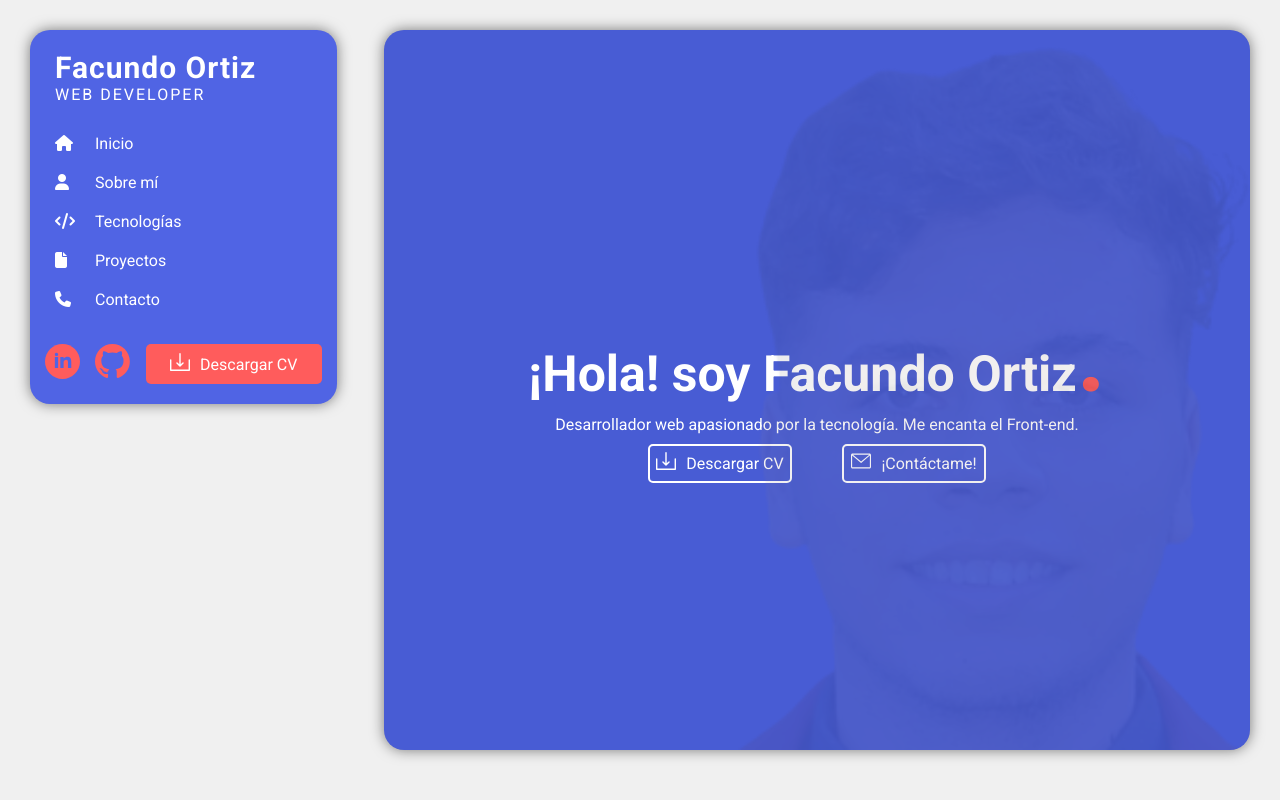
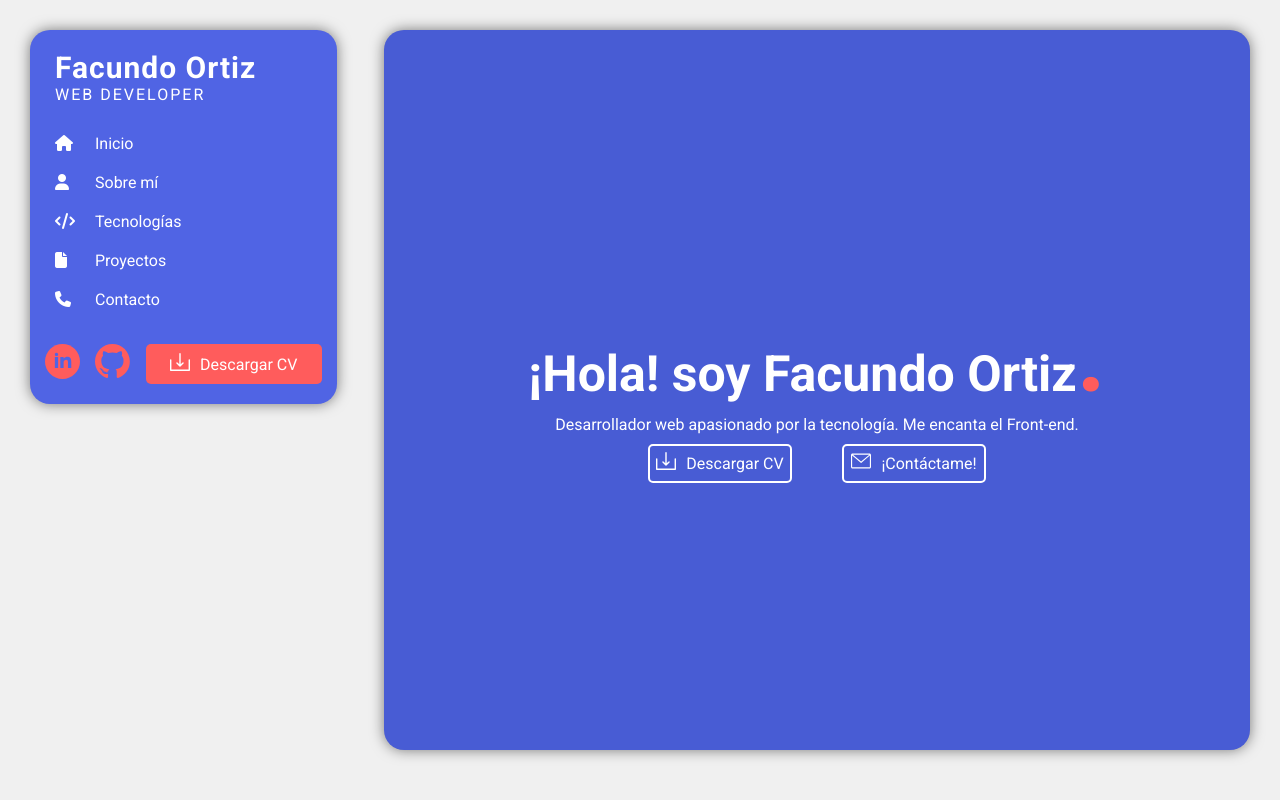
Before and after one commit to FakuOrtiz/portfolio, a React (Vite) app: page / in a window 1280 px wide. Shown: the top 800 px of the page. Built offline with nearby package versions, Linux system fonts and the light colour scheme.

Commit message:
eliminated img home

```diff
--- a/src/components/homeCard/Home.jsx
+++ b/src/components/homeCard/Home.jsx
@@ -1,6 +1,5 @@
 import React from "react";
 import styles from "./Home.module.css";
-import me from "../../assets/profileSinBG.png";
 import Mail from "../../svg/Mail";
 import Download from "../../svg/Download";
 import cv from "../../assets/Facundo Ortiz - CV.pdf";
@@ -47,9 +46,6 @@ const Home = () => {
             </div>
           </div>
         </div>
-        <div className={styles.containerIMG}>
-          <img src={me} alt="Facundo Ortiz" className={styles.image} />
-        </div>
       </div>
     </div>
   );
--- a/src/components/homeCard/Home.module.css
+++ b/src/components/homeCard/Home.module.css
@@ -43,22 +43,6 @@
   color: white;
   margin-bottom: 10px;
   text-align: center;
-}
-
-.containerIMG {
-  display: flex;
-  align-items: flex-end;
-  justify-content: flex-end;
-  background-color: red;
-}
-
-.image {
-  opacity: 10%;
-  height: 90%;
-  border-bottom-right-radius: 20px;
-  position: absolute;
-  filter: grayscale(1);
-  filter: brightness(60%);
 }
 
 .containerDownload {
```
